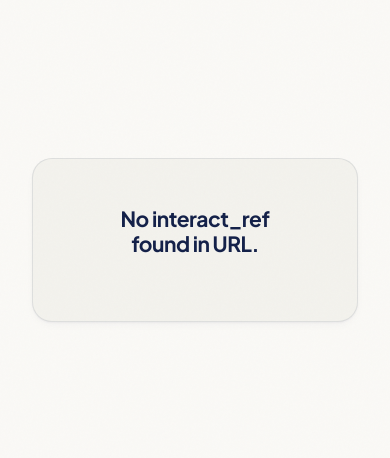
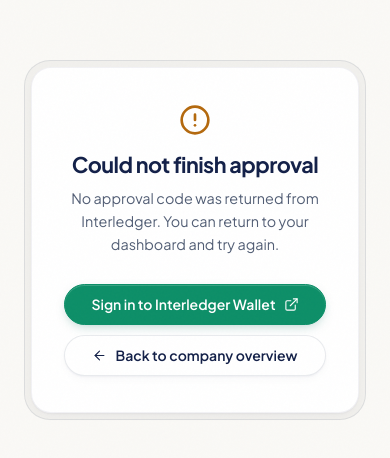
Before and after one commit to Iyinoluwa-Babarinde/payzati, a Next.js app: page /admin/callback in a window 390 px wide. Shown: the part 182-640 px from the top of the page. Built offline with nearby package versions, Linux system fonts and the light colour scheme.

Commit message:
fix: handle grant_rejected cleanly on /admin/callback with clear recovery actions and responsive 100dvh layout

```diff
--- a/src/app/admin/callback/page.tsx
+++ b/src/app/admin/callback/page.tsx
@@ -1,44 +1,97 @@
 'use client';
 
 import { useEffect, useState } from 'react';
+import Link from 'next/link';
+import { CheckCircle2, AlertCircle, ExternalLink, ArrowLeft, RefreshCw } from 'lucide-react';
 import { processMasterCallback } from './actions';
 
 export default function AdminCallback() {
-  const [status, setStatus] = useState('Processing authorization...');
-  const [error, setError] = useState('');
+  const [phase, setPhase] = useState<'processing' | 'success' | 'rejected' | 'error'>('processing');
+  const [message, setMessage] = useState('Finishing wallet approval...');
 
   useEffect(() => {
     async function process() {
       try {
-        const url = window.location.href;
-        if (!url.includes('interact_ref')) {
-          setStatus('No interact_ref found in URL.');
+        const parsed = new URL(window.location.href);
+        const result = parsed.searchParams.get('result');
+        const interactRef = parsed.searchParams.get('interact_ref');
+
+        if (result === 'grant_rejected') {
+          setPhase('rejected');
+          setMessage(
+            'Wallet approval was cancelled or forbidden. Make sure you are signed into wallet.interledger-test.dev with the account that owns your company wallet, then try again.'
+          );
           return;
         }
 
-        await processMasterCallback(url);
-        setStatus('Payroll budget approved! Returning to your workspace...');
+        if (!interactRef) {
+          setPhase('error');
+          setMessage('No approval code was returned from Interledger. You can return to your dashboard and try again.');
+          return;
+        }
+
+        await processMasterCallback(window.location.href);
+        setPhase('success');
+        setMessage('Payout budget approved. Returning to your workspace...');
         setTimeout(() => {
           window.location.href = '/employer/dashboard';
-        }, 1600);
+        }, 1400);
       } catch (e: any) {
-        setError(e.message);
-        setStatus('Authorization Failed');
+        setPhase('error');
+        setMessage(e?.message || 'Unable to complete wallet approval. Please try again.');
       }
     }
     process();
   }, []);
 
   return (
-    <div style={{ height: '100vh', width: '100vw', background: 'var(--bg-primary)', display: 'flex', alignItems: 'center', justifyContent: 'center', padding: '2rem' }}>
-      <div className="card" style={{ maxWidth: '500px', width: '100%', padding: '3rem', textAlign: 'center', background: 'var(--bg-surface)' }}>
-        <h2 style={{ marginBottom: '1rem' }}>{status}</h2>
-        {error && (
-          <div style={{ padding: '1rem', background: 'var(--status-error)', color: 'white', borderRadius: 'var(--radius-md)', textAlign: 'left', wordBreak: 'break-all' }}>
-            <strong>Error: </strong> {error}
+    <main
+      style={{
+        minHeight: '100dvh',
+        width: '100%',
+        background: 'var(--bg-primary)',
+        display: 'flex',
+        alignItems: 'center',
+        justifyContent: 'center',
+        padding: '1.5rem',
+      }}
+    >
+      <div className="bezel-shell" style={{ maxWidth: '480px', width: '100%' }}>
+        <div className="bezel-core" style={{ padding: '2.25rem 2rem', textAlign: 'center' }}>
+          <div style={{ display: 'flex', justifyContent: 'center', marginBottom: '1rem' }}>
+            {phase === 'processing' && <RefreshCw size={28} color="var(--accent-teal)" className="animate-spin" />}
+            {phase === 'success' && <CheckCircle2 size={32} color="var(--status-success)" />}
+            {(phase === 'rejected' || phase === 'error') && <AlertCircle size={32} color="var(--status-warning)" />}
           </div>
-        )}
+
+          <h1 style={{ fontSize: '1.35rem', marginBottom: '0.6rem' }}>
+            {phase === 'processing' && 'Connecting wallet'}
+            {phase === 'success' && 'Budget approved'}
+            {phase === 'rejected' && 'Wallet approval not completed'}
+            {phase === 'error' && 'Could not finish approval'}
+          </h1>
+
+          <p style={{ color: 'var(--text-secondary)', fontSize: '0.9rem', lineHeight: 1.6, marginBottom: '1.75rem' }}>
+            {message}
+          </p>
+
+          {(phase === 'rejected' || phase === 'error') && (
+            <div style={{ display: 'flex', flexDirection: 'column', gap: '0.65rem' }}>
+              <a
+                href="https://wallet.interledger-test.dev"
+                target="_blank"
+                rel="noreferrer"
+                className="btn btn-primary btn-block"
+              >
+                Sign in to Interledger Wallet <ExternalLink size={15} strokeWidth={1.75} />
+              </a>
+              <Link href="/employer/dashboard" className="btn btn-secondary btn-block">
+                <ArrowLeft size={15} strokeWidth={1.75} /> Back to company overview
+              </Link>
+            </div>
+          )}
+        </div>
       </div>
-    </div>
+    </main>
   );
 }
```
